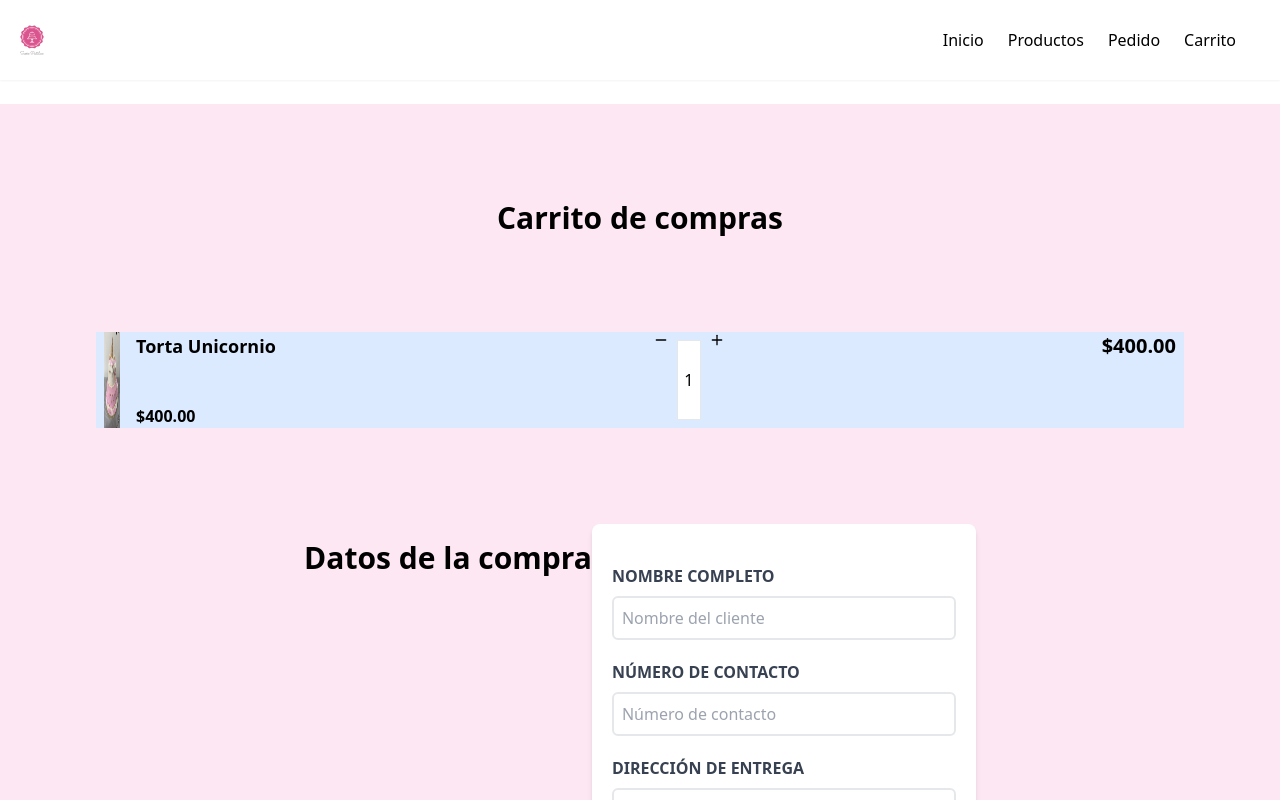
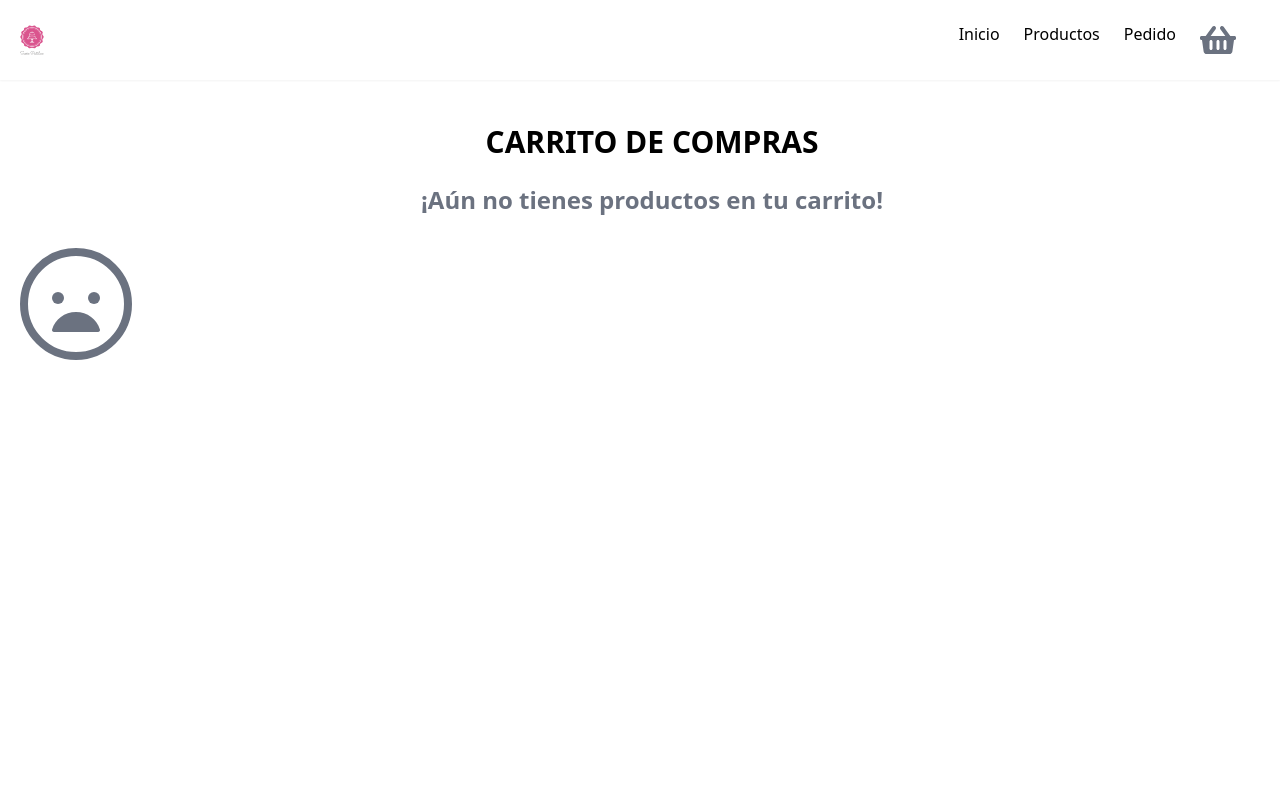
Before and after one commit to Ronrook/app-resposteria, a React (Create React App) app: page /carrito in a window 1280 px wide. Shown: the top 800 px of the page. Built offline with nearby package versions, Linux system fonts and the light colour scheme.

Commit message:
seccion cart

```diff
--- a/src/App.jsx
+++ b/src/App.jsx
@@ -4,17 +4,24 @@ import Order from './pages/Order';
 import ShoppingCart from './pages/ShoppingCart';
 import { Routes, Route} from "react-router-dom";
 import Layaut from './components/Layaut';
+import { useEffect, useState } from "react";
 
-console.log(Home)
 function App() {
+    const [cart, setCart]= useState ([]);
+
+    const addCart = producto => {
+        setCart([...cart, producto])
+    }
+
+    console.log(cart)
     return (
         <div className="bg-yellow">
             <Layaut>
                 <Routes>
                     <Route path="/" element={<Home />}/>
-                    <Route path="/productos" element={<Products />}/>
+                    <Route path="/productos" element={<Products addCart={addCart} />}/>
                     <Route path="/pedido" element={<Order />}/>
-                    <Route path="/carrito" element={<ShoppingCart />}/>
+                    <Route path="/carrito" element={<ShoppingCart cart={cart} />}/>
                 </Routes>
             </Layaut>
         </div>
--- a/src/components/AddProduct.jsx
+++ b/src/components/AddProduct.jsx
@@ -1,32 +1,36 @@
 
-import imagen from "../assets/torta2.jpg";
+
+import { useState } from "react";
 import { FiPlus } from "react-icons/fi";
 import { FiMinus } from "react-icons/fi";
 function AddProduct() {
+
+    const [numero, setNumero] = useState (1);
+
+    const handleMinus = () => {
+        setNumero(numero-1)
+    }
+
+    const handleAdd = () => {
+        setNumero(numero+1)
+    }
+
+
+
     return (
 
-        <div className="bg-blue-100 flex justify-between grid-cols-3  sm:mx-24  md:mx-24 md:px-2 md:py-19">
-            <div className="flex">
-                <div className="w-2 md:w-4">
-                    <img className="h-4  md:h-24" src={imagen} alt=""/>
-                </div>
-                <div className="flex flex-col justify-between ml-4 flex-grow">
-                    <span className="font-bold text-sm md:text-lg">Torta Unicornio</span>
-                    <span className="font-semibold text-sm md:text-base">$400.00</span>
-
-                </div>
+        <div className="flex items-center">
+            <div className="border-4 border-gray-200  rounded-md p-3 text-gray-700 cursor-pointer hover:bg-pink-300 hover:text-white" onClick={handleMinus}>
+                 <FiMinus/>
             </div>
 
-            <div className="flex justify-center">
-
-                <FiMinus></FiMinus>
-                <input className="m-2 border text-center w-6" type="text" value="1"/>
-                <FiPlus></FiPlus>
+            <span className="mx-2">{numero}</span>
+            <div className="border-4 border-gray-200  rounded-md p-3 text-gray-700 cursor-pointer hover:bg-pink-300 hover:text-white" onClick={handleAdd}>
+                <FiPlus/>
             </div>
-            <span className="font-semibold text-sm md:text-lg  lg:text-xl">$400.00</span>
-        </div>
 
 
+        </div>
 
     );
 }
--- /dev/null
+++ b/src/components/Boton.jsx
@@ -0,0 +1,15 @@
+
+
+import React from 'react'
+
+function Boton() {
+  return (
+    <div>
+      <button className="text-white bg-pink-700 hover:bg-pink-800 focus:ring-4 focus:ring-blue-300 font-medium rounded-lg text-sm px-5 py-2.5 text-center dark:bg-pink-600 dark:hover:bg-pink-700 dark:focus:ring-pink-800">
+        Add to cart
+      </button>
+    </div>
+  );
+}
+
+export default Boton;
--- a/src/components/HamburgerMenu.jsx
+++ b/src/components/HamburgerMenu.jsx
@@ -1,6 +1,5 @@
 import { Link } from "react-router-dom";
-
-
+import { FaShoppingBasket } from "react-icons/fa";
 
 
 function HamburgerMenu() {
--- /dev/null
+++ b/src/components/ItemCart.jsx
@@ -0,0 +1,36 @@
+
+
+import AddProduct from "../components/AddProduct";
+import { FaTimes } from "react-icons/fa";
+
+function ItemCart({producto}) {
+  return (
+    <div className="container m-1 md:m-2 py-4">
+        <section className="bg-white ruended-lg shadow-lg p-6 text-gray-700">
+            <div className="flex justify-between">
+                <div className='flex items-center'>
+                    <img  src={producto.img} alt={producto.name} className="h-15 w-20 object-cover mr-4" />
+                    <div>
+                        <p className="font-bold">{producto.nombre}</p>
+                    </div>
+                </div>
+                <div className='flex items-center'>
+                    <span>
+                        {producto.precio} COP
+                    </span>
+                </div>
+                <div className='flex items-center'>
+                    <AddProduct/>
+                </div>
+                <div className='flex items-center'>0</div>
+                <div className="flex items-center text-gray-500 text-xl hover:text-red-500">
+                    <FaTimes/>
+                </div>
+            </div>
+        </section>
+
+    </div>
+  )
+}
+
+export default ItemCart;
--- a/src/components/Navbar.jsx
+++ b/src/components/Navbar.jsx
@@ -1,14 +1,25 @@
 import logo from "../assets/logo.png";
 import { Link } from "react-router-dom";
 import { FaBars } from "react-icons/fa";
+import { FaShoppingBasket } from "react-icons/fa";
+
 
 function Navbar({ toggleOpen }) {
     return (
-            <nav className="flex flex-col items-center h-20 bg-white text-black relative shadow-sm md:md:flex-row justify-between">
+            <nav className="flex  items-center h-20 bg-white text-black relative shadow-sm md:md:flex-row justify-between">
                 <img src={logo} alt="logo" className="w-20 md:w-12 pl-4" />
 
-                <div className=" px-4 cursor-pointer md:hidden " onClick={toggleOpen}>
-                    <FaBars></FaBars>
+                <div className=" flex px-4 cursor-pointer md:hidden " onClick={toggleOpen}>
+                    <div className=" text-gray-500 text-3xl flex items-center">
+                        <FaBars/>
+                    </div>
+
+                    <Link to="/carrito" className="p-3">
+                        <div className=" text-gray-500 text-4xl ">
+                            <FaShoppingBasket/>
+                        </div>
+                    </Link>
+
                 </div>
 
                 <div className="pr-8 hidden md:flex flex-row ">
@@ -22,7 +33,9 @@ function Navbar({ toggleOpen }) {
                         Pedido
                     </Link>
                     <Link to="/carrito" className="p-3">
-                        Carrito
+                        <div className=" text-gray-500 text-4xl">
+                            <FaShoppingBasket/>
+                        </div>
                     </Link>
                 </div>
             </nav>
--- /dev/null
+++ b/src/data/data.js
@@ -0,0 +1,43 @@
+
+import torta1 from "../assets/torta.jpg";
+import torta2 from "../assets/torta2.jpg";
+import torta3 from "../assets/torta3.jpg";
+
+export const producto1 = {
+    id: 1,
+    nombre: 'Flores',
+    img: torta1,
+    precio: 60000,
+}
+
+
+export const producto2 = {
+    id: 2,
+    nombre: 'Unicornio',
+    img: torta2,
+    precio: 60000,
+
+}
+
+
+export const producto3 = {
+    id: 3,
+    nombre: 'Fantasia',
+    img: torta3,
+    precio: 60000,
+
+}
+
+
+
+export const producto4 = {
+    id: 4,
+    nombre: 'Fantasia',
+    img: torta3,
+    precio: 60000,
+
+}
+
+
+
+export default [producto1, producto2, producto3, producto4];
--- a/src/pages/Home.jsx
+++ b/src/pages/Home.jsx
@@ -5,6 +5,7 @@ function Home() {
     return (
       <div className="">
         <h1>En Inicio</h1>
+
         <Footer/>
 
 
--- a/src/pages/Products.jsx
+++ b/src/pages/Products.jsx
@@ -1,14 +1,25 @@
+
 import Card from "../components/Card";
+import data from '../data/data';
+
+
+function Products({addCart}) {
+
+    return (
+      <div className=" container  mx-auto bg-pink-100">
+            <div className="grid grid-cols-1  content-center gap-4 md:grid-cols-2 lg:grid-cols-3">
+                {
+                    data.map(producto => (
+                        <Card
+                            key={producto.id}
+                            producto={producto}
+                            addCart={addCart}/>
+                    ))
+                }
 
 
 
-function Products() {
-    return (
-      <div className="bg-pink-100">
-          <div className="grid grid-cols-1 p-12 gap-4 md:grid-cols-2 lg:grid-cols-3">
-          <Card/>
-          <Card/>
-          <Card/>
+
           </div>
 
 
--- a/src/pages/ShoppingCart.jsx
+++ b/src/pages/ShoppingCart.jsx
@@ -1,23 +1,55 @@
-import AddProduct from "../components/AddProduct";
+import { useState } from "react";
 import Form from "../components/Form";
+import ItemCart from "../components/ItemCart";
+import { IoSadOutline } from "react-icons/io5";
+
+function ShoppingCart({cart}) {
+    const [total, setTotal] = useState (0);
+     console.log(cart.length === 0)
 
 
-function ShoppingCart() {
     return (
-    <div className="bg-pink-100 ">
+
+
+        <div className="container m-3 md:m-18 py-8">
+             {cart && cart.length? (
+                 <>
+                    <h1 className="font-black text-3xl text-center mb-6">CARRITO DE COMPRAS</h1>
+                    <div className="flex mt-10 mb-5">
+                        <h3 className="font-semibold text-gray-600 text-sm uppercase w-1/5 text-center">pruducto</h3>
+                        <h3 className="font-semibold text-gray-600 text-sm uppercase w-1/5 text-center">Precio</h3>
+                        <h3 className="font-semibold text-gray-600 text-sm uppercase w-1/5 text-center">Cant</h3>
+                        <h3 className="font-semibold text-gray-600 text-sm uppercase w-1/5 text-center">Total</h3>
+                    </div>
+
+                    {
+                        cart.map(producto =>(
+                            <ItemCart producto={producto}/>
+                        ))
+                    }
+
                     <div className="mt-6">
-            <div className="flex flex-col md:flex justify-center">
-                <h2 className="font-black text-3xl text-center py-24">Carrito de compras</h2>
-                <AddProduct/>
-
-            </div>
                         <div className="flex justify-center">
-                <p className="font-black text-3xl text-center py-28"> Datos de la compra</p>
+                            <p className="font-black text-3xl text-center pb-28 mt-4"> Datos de la compra</p>
                             <div className="mt-24">
                                 <Form/>
                             </div>
                         </div>
                     </div>
+                </>
+             ): (
+                <>
+                <h1 className="font-black text-3xl text-center mb-6">CARRITO DE COMPRAS</h1>
+                <p className="text-gray-500 font-semibold text-2xl text-center mb-6">¡Aún no tienes productos en tu carrito!</p>
+                <div className="text-gray-500 text-9xl text-center">
+                    <IoSadOutline/>
+                </div>
+
+
+                </>
+
+             )}
+
         </div>
     )
 }
```
Also changed, not shown: src/components/Card.jsx (+13 -11 lines), src/assets/torta3.jpg (added), src/assets/torta4.jpg (added). Lines whose indentation alone changed are shown as unchanged.
